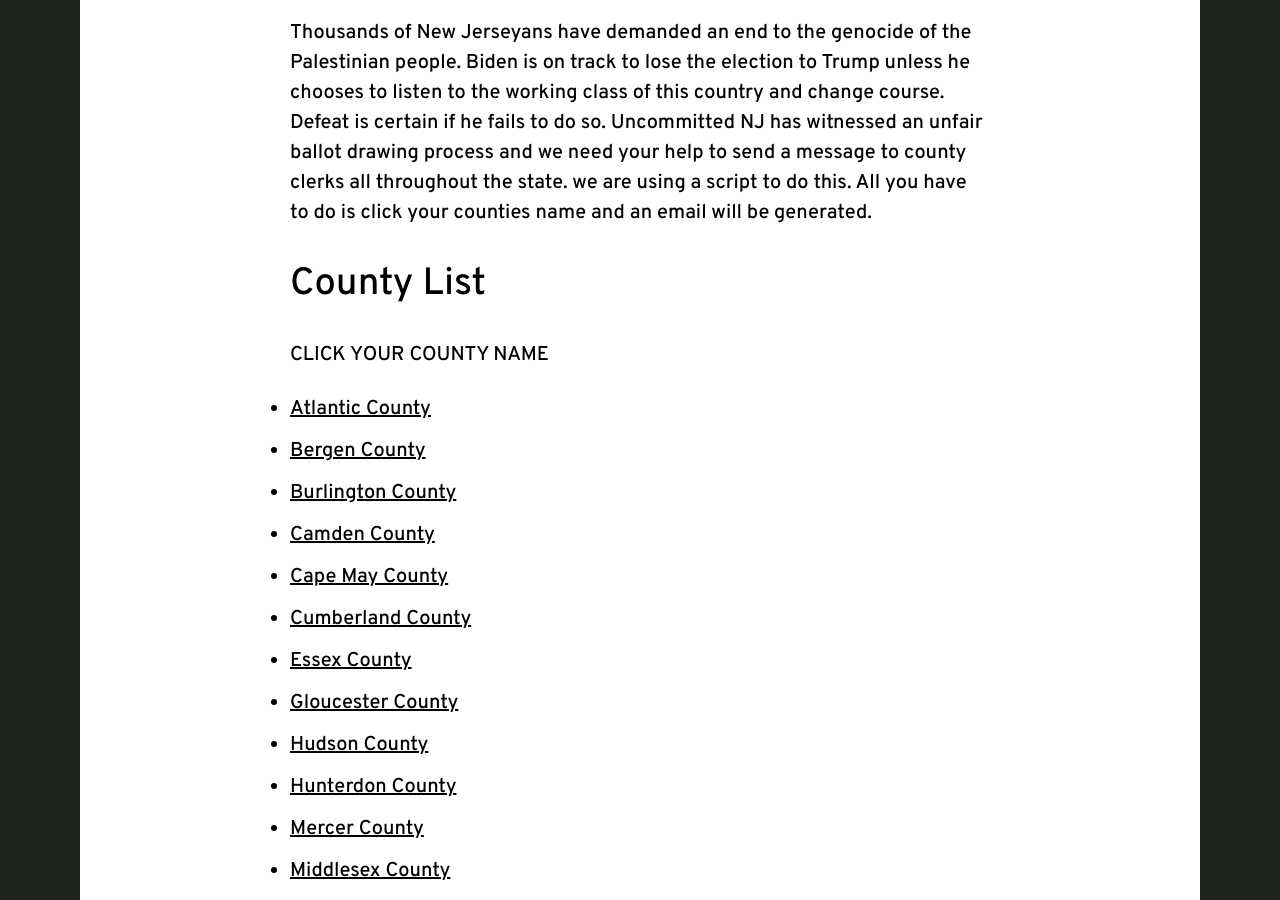
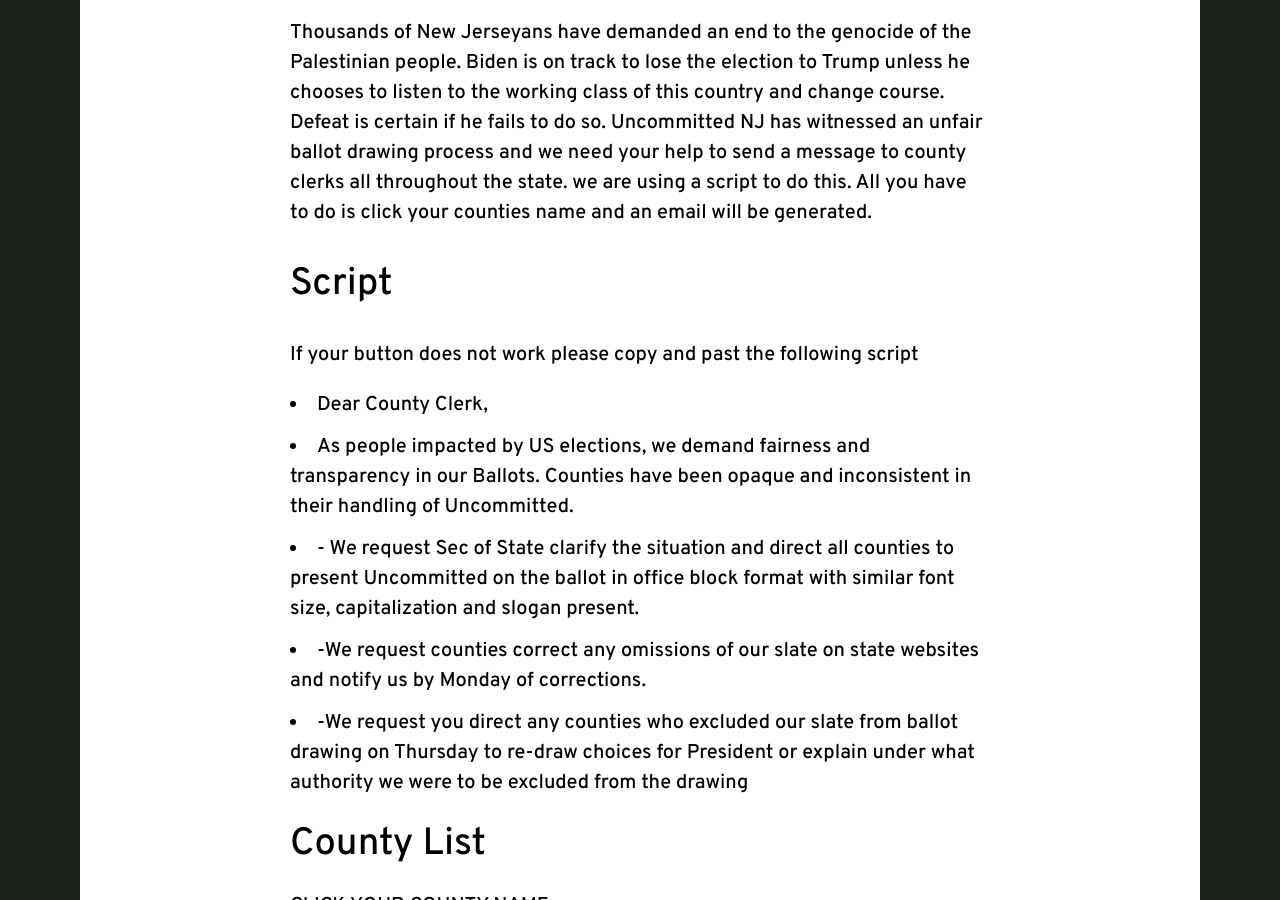
Before and after one commit to dsa-ntc/uncommittednj.org, a Jekyll site: the page built from county-clerk-campaign.html, in a window 1280 px wide and 900 px high, scrolled down 250 px. Built offline with Jekyll 4.4.1, drawn with Linux system fonts in a browser that asks for light colours; nearby versions of some CDN libraries.

Commit message:
Update county-clerk-campaign.html

```diff
--- a/county-clerk-campaign.html
+++ b/county-clerk-campaign.html
@@ -14,6 +14,23 @@
 drawing process and we need your help to send a message to county clerks all
 throughout the state. we are using a script to do this. All you have to do is
 click your counties name and an email will be generated.</p>
+
+ <h2>Script</h2>
+    <p> If your button does not work please copy and past the following script
+
+        <li>Dear County Clerk,
+
+         <li>As people impacted by US elections, we demand fairness and transparency in our Ballots. Counties have been opaque and inconsistent in their handling of Uncommitted.
+
+         <li>- We request Sec of State clarify the situation and direct all counties to present Uncommitted on the ballot in office block format with similar font size, capitalization and slogan present.
+
+         <li>-We request counties correct any omissions of our slate on state websites and notify us by Monday of corrections.
+
+         <li>-We request you direct any counties who excluded our slate from ballot drawing on Thursday to re-draw choices for President or explain under what authority we were to be excluded from the drawing
+
+
+
+    </p>
 
   <div class='section'>
     <h2>County List</h2>
```
